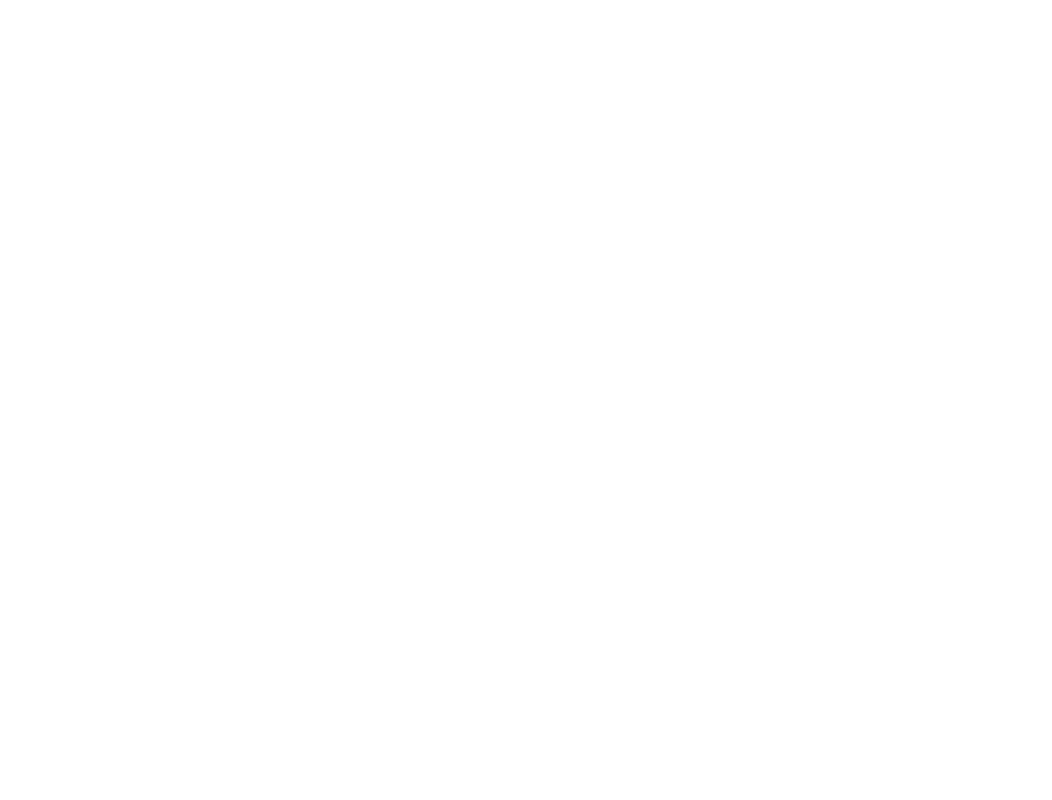
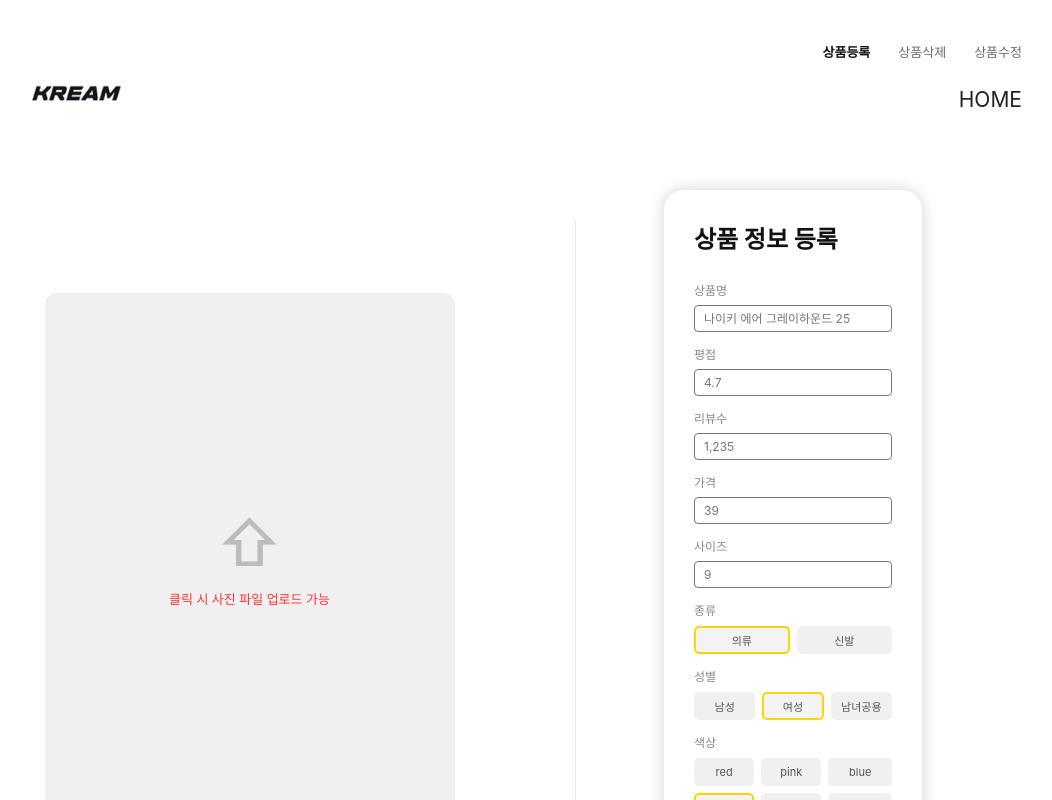
Before and after one commit to kimseohyeon1533/Task, a React (Vite) app: page /add in a window 1280 px wide. Before the commit this address had no page. Shown: the top 800 px of the page, without its empty margins (122-1174 px from the left). Built offline with nearby package versions, Linux system fonts and the light colour scheme.

Commit message:
:recycle: Refactor: 코드 수정

```diff
--- a/src/App.jsx
+++ b/src/App.jsx
@@ -1,7 +1,9 @@
-import {BrowserRouter, Routes, Route} from "react-router-dom";
-import RootLayout from "../src/layout/RootLayout.jsx";
-import Main from "../src/pages/Main/Main.jsx";
-import ItemDetail from "../src/pages/ItemDetail/ItemDetail.jsx";
+import { BrowserRouter, Routes, Route } from "react-router-dom";
+import RootLayout from "./layout/RootLayout.jsx";
+import Main from "./pages/Main/Main.jsx";
+import ItemDetail from "./pages/ItemDetail/ItemDetail.jsx";
+import ProductFormPage from "./pages/ProductForm/ProductFormPage.jsx";
+import DeleteProductPage from "./pages/DeleteProduct/DeleteProductPage.jsx";
 
 function App() {
   return (
@@ -9,10 +11,14 @@ function App() {
       <Routes>
         <Route element={<RootLayout />}>
           <Route path="/" element={<Main />} />
-          <Route path="/item:id" element={<ItemDetail />} />
+          <Route path="/item/:id" element={<ItemDetail />} />
+          <Route path="/add" element={<ProductFormPage mode="add" />} />
+          <Route path="/edit/:id" element={<ProductFormPage mode="edit" />} />
+          <Route path="/delete/:id" element={<DeleteProductPage />} />
         </Route>
       </Routes>
     </BrowserRouter>
   );
 }
+
 export default App;
--- a/src/components/header/Header.jsx
+++ b/src/components/header/Header.jsx
@@ -1,59 +1,78 @@
 import styled from "styled-components";
-import logUrl from "../../assets/images/kream_image.png"
-import homeUrl from "../../assets/icons/home_icon.png"
-import {useLocation, useNavigate} from "react-router-dom";
+import logoUrl from "../../assets/images/kream_image.png";
+import { useLocation, useNavigate, useParams } from "react-router-dom";
+import { getProducts } from "../../utils/productStore";
+
+const HeaderContainer = styled.header`
+  width: min(1280px, calc(100vw - 48px));
+  margin: 0 auto;
+  padding: 42px 112px 20px;
+  display: flex;
+  justify-content: space-between;
+  align-items: flex-start;
+`;
 
 const LogoImage = styled.img`
-    width: 166px;
-    height: 141px;
-`;
-
-const HomeIcon = styled.img`
-    width: 61px;
-    height: 24px;
-`;
-
-const HeaderContainer = styled.div`
-    padding-right: 160px;
-    padding-left: 160px;
-    display: flex;
-    justify-content: space-between;
+  width: 125px;
+  height: auto;
+  cursor: pointer;
 `;
 
 const HeaderRight = styled.div`
   display: flex;
   flex-direction: column;
   align-items: flex-end;
-    gap: 36px;
-    padding-top: 9px;
-    padding-bottom: 58px;
+  gap: 26px;
 `;
 
-const Button = styled.div`
-    color: #6c6c6c;
-    font-size: 13px;
-    font-family: Pretendard;
-    font-weight: 400;
+const Nav = styled.nav`
+  display: flex;
+  gap: 28px;
+  align-items: center;
 `;
 
-export default function Header(){
+const NavButton = styled.button`
+  border: none;
+  background: transparent;
+  padding: 0;
+  color: ${({ $active }) => ($active ? "#111" : "#6c6c6c")};
+  font-size: 13px;
+  font-weight: ${({ $active }) => ($active ? 700 : 400)};
+  cursor: pointer;
 
-    const {pathname} = useLocation(); //현재 페이지 경로 불러오기
+  &:hover {
+    color: #111;
+  }
+`;
+
+const HomeButton = styled.button`
+  border: none;
+  background: transparent;
+  color: #222;
+  font-size: 21px;
+  font-weight: 400;
+  cursor: pointer;
+`;
+
+export default function Header() {
+  const { pathname } = useLocation();
+  const { id } = useParams();
   const navigate = useNavigate();
-    const buttonName = "상품등록";
 
-    return(
-        <div>
+  const fallbackId = getProducts()[0]?.id ?? 1;
+  const currentId = id ?? fallbackId;
+
+  return (
     <HeaderContainer>
-            <LogoImage src={logUrl}/>
+      <LogoImage src={logoUrl} alt="KREAM" onClick={() => navigate("/")} />
       <HeaderRight>
-            {pathname === "/" && (
-                <Button onClick={()=>navigate("/add")}>{buttonName}</Button>
-            )}
-            <HomeIcon src={homeUrl}/>
+        <Nav>
+          <NavButton $active={pathname === "/add"} onClick={() => navigate("/add")}>상품등록</NavButton>
+          <NavButton $active={pathname.startsWith("/delete")} onClick={() => navigate(`/delete/${currentId}`)}>상품삭제</NavButton>
+          <NavButton $active={pathname.startsWith("/edit")} onClick={() => navigate(`/edit/${currentId}`)}>상품수정</NavButton>
+        </Nav>
+        <HomeButton onClick={() => navigate("/")}>HOME</HomeButton>
       </HeaderRight>
     </HeaderContainer>
-
-        </div>
   );
 }
--- a/src/index.css
+++ b/src/index.css
@@ -5,5 +5,13 @@
 }
 
 body {
-  background-color: #fff;
+  min-width: 1100px;
+  background: #fff;
+  color: #111;
+  font-family: Pretendard, -apple-system, BlinkMacSystemFont, "Segoe UI", sans-serif;
 }
+
+button,
+input {
+  font-family: inherit;
+}
--- a/src/layout/RootLayout.jsx
+++ b/src/layout/RootLayout.jsx
@@ -3,11 +3,11 @@ import Header from "../components/header/Header";
 
 export default function RootLayout() {
   return (
-    <>
+    <div>
       <Header />
       <main>
         <Outlet />
       </main>
-    </>
+    </div>
   );
 }
--- a/src/pages/ItemDetail/ItemDetail.jsx
+++ b/src/pages/ItemDetail/ItemDetail.jsx
@@ -1,8 +1,131 @@
-import { useParams } from "react-router-dom"
+import { useEffect, useState } from "react";
+import { useNavigate, useParams } from "react-router-dom";
+import styled from "styled-components";
+import { getProductById } from "../../utils/productStore";
+
+const Page = styled.div`
+  width: min(1280px, calc(100vw - 48px));
+  margin: 0 auto;
+  padding: 18px 110px 58px;
+`;
+
+const DetailLayout = styled.div`
+  display: grid;
+  grid-template-columns: 1fr 1px 360px;
+  gap: 58px;
+  align-items: start;
+  min-height: 655px;
+`;
+
+const ImageArea = styled.div`
+  display: flex;
+  justify-content: center;
+  align-items: center;
+  height: 620px;
+`;
+
+const ProductImage = styled.img`
+  width: 430px;
+  max-height: 520px;
+  object-fit: contain;
+`;
+
+const Divider = styled.div`
+  width: 1px;
+  height: 685px;
+  background: #e9e9e9;
+`;
+
+const InfoArea = styled.section`
+  padding-top: 130px;
+`;
+
+const Price = styled.h1`
+  margin-bottom: 26px;
+  color: #111;
+  font-size: 32px;
+  font-weight: 800;
+`;
+
+const Name = styled.div`
+  margin-bottom: 12px;
+  color: #5e5e5e;
+  font-size: 15px;
+`;
+
+const Meta = styled.div`
+  display: flex;
+  align-items: center;
+  gap: 9px;
+  color: #8a8a8a;
+  font-size: 14px;
+`;
+
+const Star = styled.span`
+  color: #111;
+`;
+
+const Empty = styled.div`
+  padding: 120px 0;
+  text-align: center;
+  color: #777;
+`;
+
+const BackButton = styled.button`
+  margin-top: 20px;
+  border: none;
+  border-radius: 8px;
+  background: #111;
+  color: #fff;
+  padding: 10px 18px;
+  cursor: pointer;
+`;
+
+export function ProductDetailView({ product }) {
+  if (!product) return null;
+
+  return (
+    <DetailLayout>
+      <ImageArea>
+        <ProductImage src={product.image} alt={product.name} />
+      </ImageArea>
+      <Divider />
+      <InfoArea>
+        <Price>{product.price}</Price>
+        <Name>{product.name}</Name>
+        <Meta>
+          <Star>★</Star>
+          <span>{product.rating}</span>
+          <span>리뷰 {product.review}</span>
+        </Meta>
+      </InfoArea>
+    </DetailLayout>
+  );
+}
 
 export default function ItemDetail() {
-    const {id} = useParams();
-    return(
-        <h1>상품 조회하기 페이지 {id}</h1>
-    )
+  const { id } = useParams();
+  const navigate = useNavigate();
+  const [product, setProduct] = useState(null);
+
+  useEffect(() => {
+    setProduct(getProductById(id));
+  }, [id]);
+
+  if (!product) {
+    return (
+      <Page>
+        <Empty>
+          <p>상품을 찾을 수 없습니다.</p>
+          <BackButton onClick={() => navigate("/")}>홈으로 이동</BackButton>
+        </Empty>
+      </Page>
+    );
+  }
+
+  return (
+    <Page>
+      <ProductDetailView product={product} />
+    </Page>
+  );
 }
--- a/src/pages/Main/ItemDummy.js
+++ b/src/pages/Main/ItemDummy.js
@@ -4,55 +4,67 @@ import imageUrl3 from "../../assets/images/image 5.png";
 import imageUrl4 from "../../assets/images/image 6.png";
 import imageUrl5 from "../../assets/images/image 7.png";
 
-export const items = [
-        { id: 1,
+export const defaultItems = [
+  {
+    id: 1,
     name: "아이앱 스튜디오 25 후드 라이트 그레이",
     price: "145,000원",
-               sub: "리뷰 1,561",
-                image: imageUrl1 },
-        { id: 2,
+    rating: "4.6",
+    review: "1,561",
+    size: "L",
+    type: "의류",
+    gender: "남녀공용",
+    color: "gray",
+    image: imageUrl1,
+  },
+  {
+    id: 2,
     name: "아이앱 스튜디오 25 후드 라이트 블루",
     price: "145,000원",
-               sub: "리뷰 1,732",
-                image: imageUrl2 },
-        { id: 3,
+    rating: "4.7",
+    review: "1,732",
+    size: "L",
+    type: "의류",
+    gender: "남녀공용",
+    color: "blue",
+    image: imageUrl2,
+  },
+  {
+    id: 3,
     name: "아디다스 블랙 져지 2016",
     price: "255,000원",
-               sub: "리뷰 781",
-                image: imageUrl3 },
-        { id: 4,
+    rating: "4.8",
+    review: "781",
+    size: "M",
+    type: "의류",
+    gender: "남성",
+    color: "black",
+    image: imageUrl3,
+  },
+  {
+    id: 4,
     name: "슈프림 후드집업 30 딥블루",
     price: "458,000원",
-               sub: "리뷰 2,567",
-                image: imageUrl4 },
-        { id: 5,
-             name: "나이키 에어 그레이 하운드 25",
+    rating: "4.9",
+    review: "2,567",
+    size: "XL",
+    type: "의류",
+    gender: "남녀공용",
+    color: "denim",
+    image: imageUrl4,
+  },
+  {
+    id: 5,
+    name: "나이키 에어 그레이하운드 25",
     price: "235,000원",
-               sub: "리뷰 231",
-                image: imageUrl5 },
-        { id: 6,
-             name: "아이앱 스튜디오 25 후드 라이트 그레이",
-              price: "199,000원",
-               sub: "리뷰 980",
-                image: imageUrl1 },
-        { id: 7,
-             name: "아이앱 스튜디오 25 후드 라이트 블루",
-             price: "210,000원",
-              sub: "리뷰 640",
-               image: imageUrl2 },
-        { id: 8,
-             name: "아디다스 블랙 져지 2016",
-              price: "175,000원",
-               sub: "리뷰 312",
-                image: imageUrl3 },
-        { id: 9,
-             name: "슈프림 후드집업 30 딥블루",
-              price: "480,000원",
-               sub: "리뷰 1,102",
-                image: imageUrl4 },
-        { id: 10,
-             name: "나이키 에어 그레이 하운드 25",
-              price: "260,000원",
-               sub: "리뷰 540",
-                image: imageUrl5 }
+    rating: "4.7",
+    review: "231",
+    size: "9",
+    type: "신발",
+    gender: "여성",
+    color: "gray",
+    image: imageUrl5,
+  },
 ];
+
+export const items = defaultItems;
--- a/src/pages/Main/Main.jsx
+++ b/src/pages/Main/Main.jsx
@@ -1,9 +1,9 @@
-import { useState } from "react";
 import styled from "styled-components";
-import sortIcon from "../../assets/icons/icon_2.png";
+import sortIcon from "../../assets/icons/Icon_2.png";
 import vectorIcon from "../../assets/icons/Vector.png";
 import {useNavigate} from "react-router-dom";
-import { items } from "./ItemDummy";
+import { useEffect, useState } from "react";
+import { getProducts } from "../../utils/productStore";
 
 const MainContainer = styled.div`
     padding: 40px 158px;
@@ -103,12 +103,19 @@ const ProductCard = styled.div`
     border-radius: 12px;
     overflow: hidden;
     background: #fff;
+    cursor: pointer;
+    transition: transform 0.2s ease;
+
+    &:hover {
+        transform: translateY(-4px);
+    }
 `;
 
 const ProductImage = styled.img`
     width: 100%;
     height: 237px;
-    object-fit: cover;
+    object-fit: contain;
+    background: #f7f7f7;
 `;
 
 const ProductInfo = styled.div`
@@ -225,6 +232,11 @@ export default function Main() {
     const [activeFilter, setActiveFilter] = useState(null);
     const [sortOpen, setSortOpen] = useState(false);
     const [selectedSort, setSelectedSort] = useState("기본 정렬순");
+    const [items, setItems] = useState([]);
+
+    useEffect(() => {
+        setItems(getProducts());
+    }, []);
 
     const openModal = (filterName) => setActiveFilter(filterName);
     const closeModal = () => setActiveFilter(null);
@@ -288,7 +300,7 @@ export default function Main() {
                         <ProductInfo>
                             <ProductName>{item.name}</ProductName>
                             <ProductPrice>{item.price}</ProductPrice>
-                            <ProductSub>{item.sub}</ProductSub>
+                            <ProductSub>리뷰 {item.review}</ProductSub>
                         </ProductInfo>
                     </ProductCard>
                 ))}
```
Lines whose indentation alone changed are shown as unchanged.
